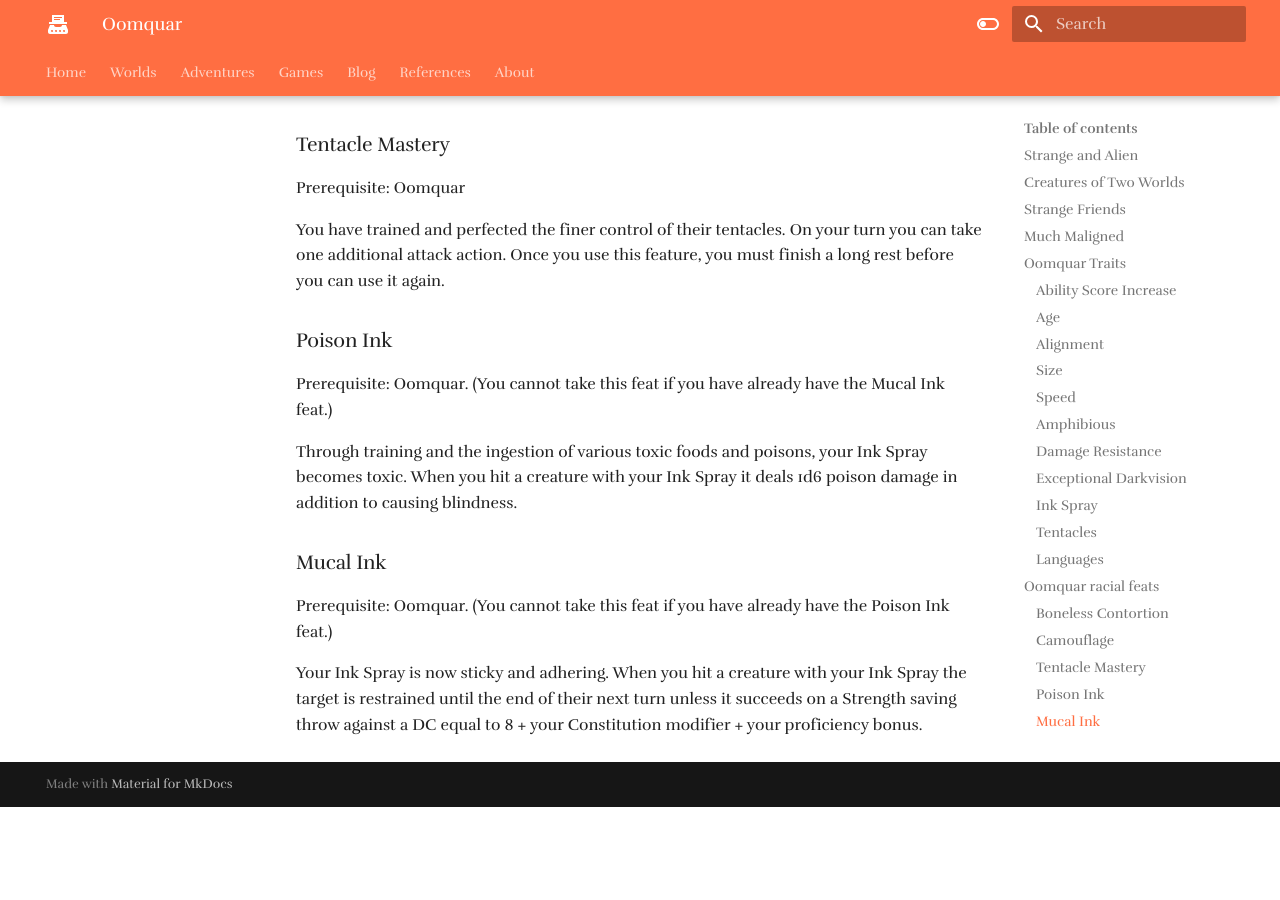
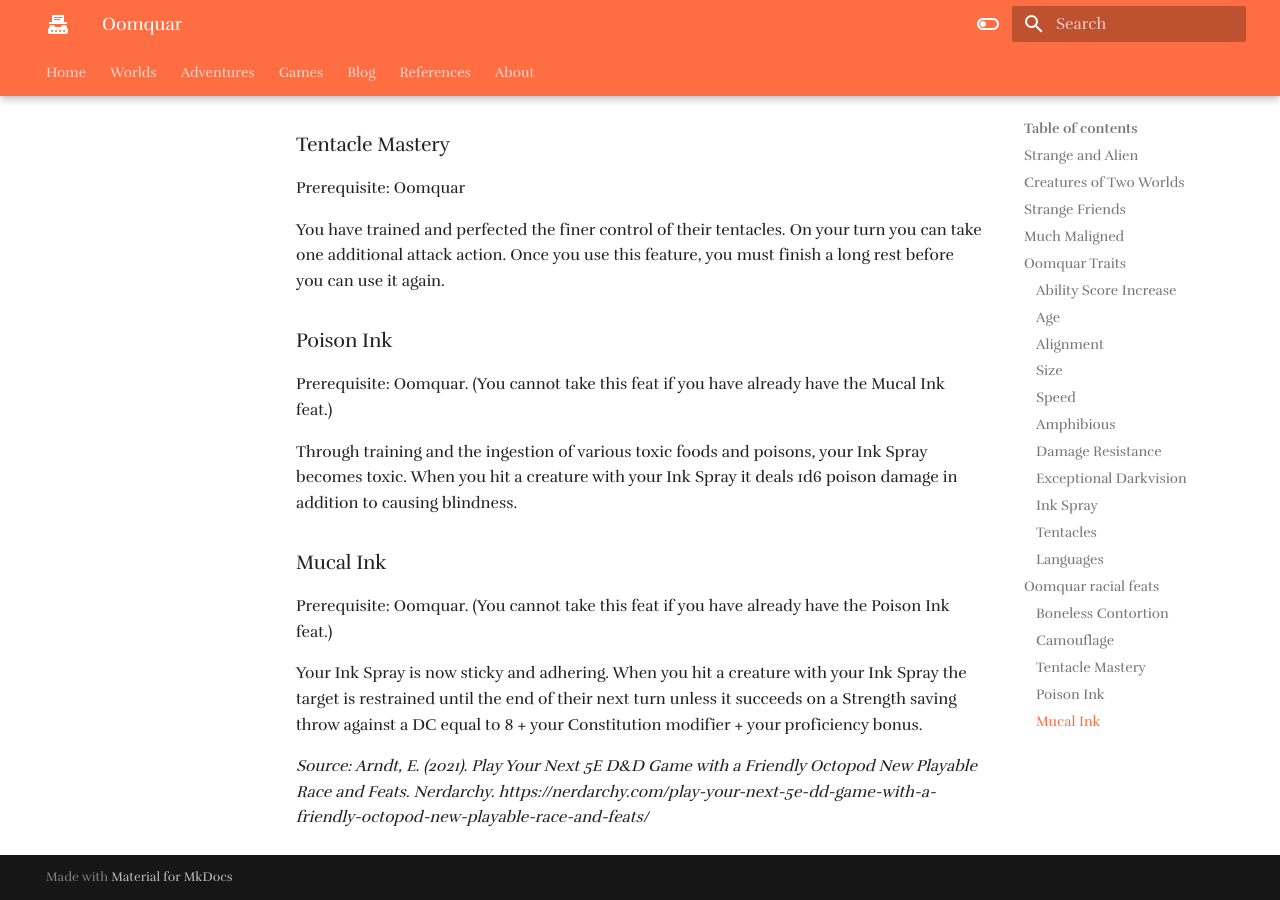
Before and after one commit to Half-Guinea-Press/zymurgical-oubliette, an MkDocs documentation site: the page built from docs/references/Oomquar.md, in a window 1280 px wide and 900 px high, scrolled down 4171 px. Built offline with MkDocs 1.6.1 and Material for MkDocs 9.7.7, drawn with Linux system fonts in a browser that asks for light colours; some web fonts are replaced; comment, search, counter and statistics services are not loaded; before the commit the page ends 4978 px from its top, so only the background shows below that.

Commit message:
Update Oomquar.md

```diff
--- a/docs/references/Oomquar.md
+++ b/docs/references/Oomquar.md
@@ -114,3 +114,5 @@ Through training and the ingestion of various toxic foods and poisons, your Ink
 Prerequisite: Oomquar. (You cannot take this feat if you have already have the Poison Ink feat.)
 
 Your Ink Spray is now sticky and adhering. When you hit a creature with your Ink Spray the target is restrained until the end of their next turn unless it succeeds on a Strength saving throw against a DC equal to 8 + your Constitution modifier + your proficiency bonus.
+
+*Source: Arndt, E. (2021). Play Your Next 5E D&D Game with a Friendly Octopod New Playable Race and Feats. Nerdarchy. https://nerdarchy.com/play-your-next-5e-dd-game-with-a-friendly-octopod-new-playable-race-and-feats/*
```
